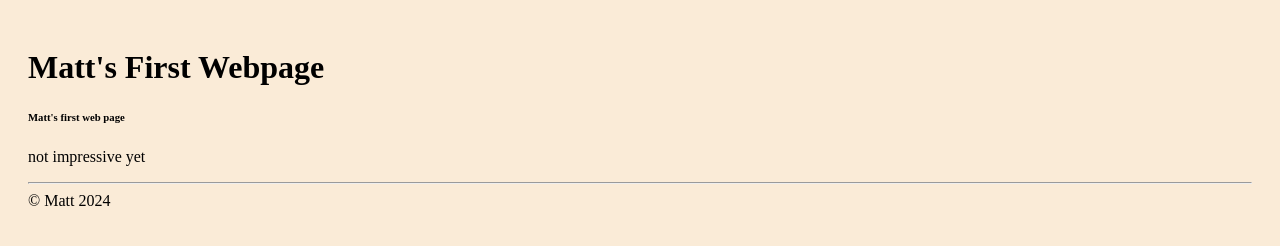
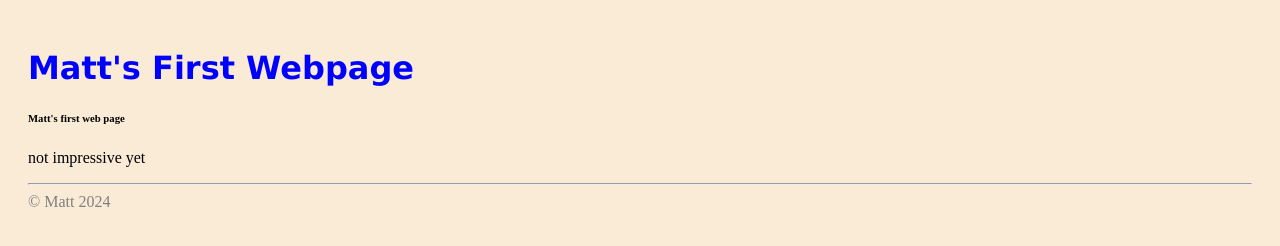
Before and after one commit to mattjamesperry3/monday, a plain HTML site: page index.html in a window 1280 px wide. Drawn offline with Linux system fonts and the light colour scheme.

Commit message:
made additional changes to the style sheet with colours

```diff
--- a/Styles.css
+++ b/Styles.css
@@ -2,3 +2,12 @@ body    {
     background-color: antiquewhite;
     padding: 20px;
 }
+
+h1      {
+    font-family: Verdana, Geneva, Tahoma, sans-serif;
+    color: blue;
+}
+
+footer      {
+    color: gray;
+}
```
